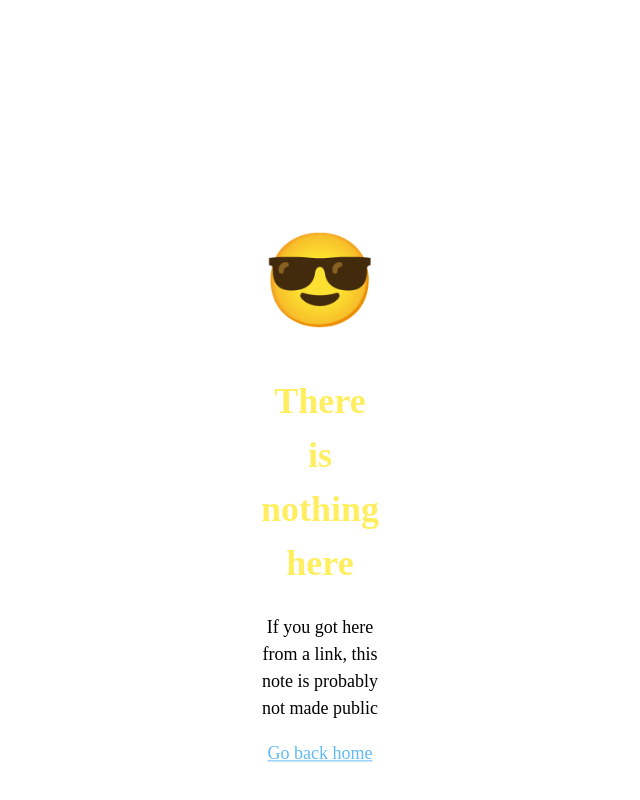
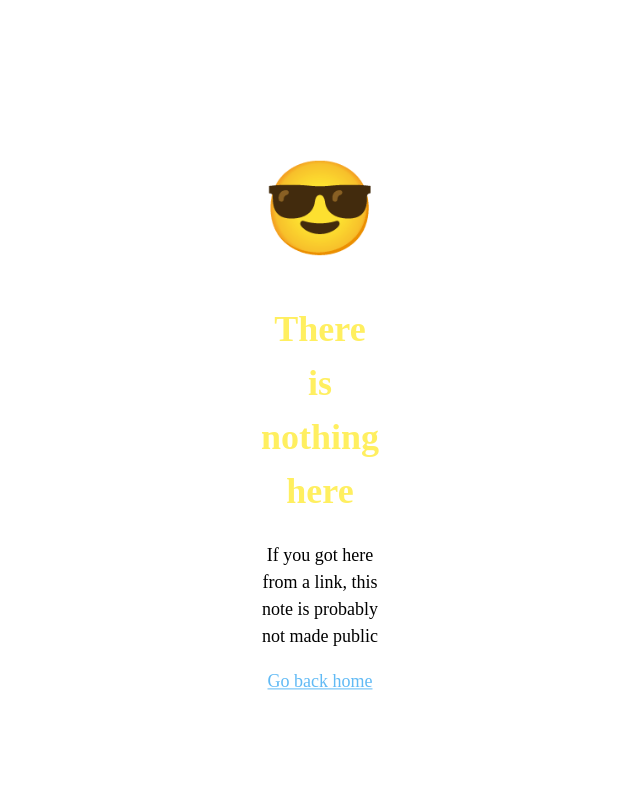
Before and after one commit to grg3wong/mathe, a Node project: template src/site/404.njk in a window 1280 px wide. Shown: the whole page, without its empty margins (616-1256 px from the left). Run offline with Node 20 templates, Linux system fonts and the light colour scheme; the template is opened without the code that fills it, so the values that code supplies are empty; style sheets or scripts are compiled from the project's sources.

Commit message:
Update custom-style.scss
Youtube larger
reduce top padding

```diff
--- a/src/site/styles/custom-style.scss
+++ b/src/site/styles/custom-style.scss
@@ -24,3 +24,27 @@ img { float: none !important; display: block; width: auto !important; max-width:
     right: 2em !important;
   }
 }
+/* YouTube-Videos im 16:9-Format auf volle Textspaltenbreite */
+.content iframe[src*="youtube.com"],
+.content iframe[src*="youtu.be"] {
+  width: 100% !important;
+  height: auto !important;
+  aspect-ratio: 16 / 9;
+  display: block;
+  margin: 1rem 0;
+}
+
+@media (min-width: 1000px) {
+  .content {
+    margin-left: calc(260px + 2em) !important;
+    margin-right: calc(300px + 2em) !important;
+    max-width: none !important;
+    padding-top: 2em !important;
+    margin-top: 0 !important;
+  }
+
+  .sidebar {
+    right: 2em !important;
+    top: 2em !important;
+  }
+}
```
